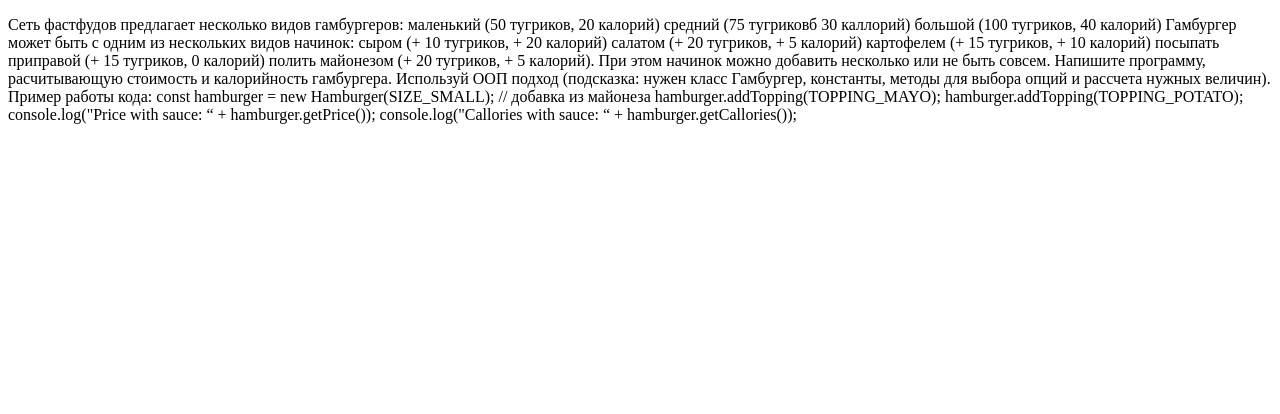
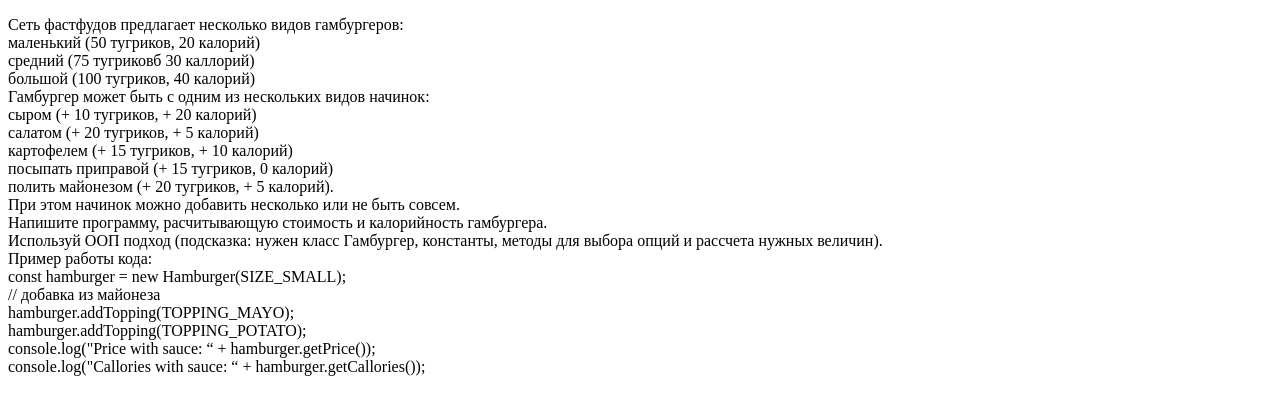
Before and after one commit to VadymSorokin/hamburger_calc, a plain HTML site: page index.html in a window 1280 px wide. Drawn offline with Linux system fonts and the light colour scheme.

Commit message:
Update index.html

```diff
--- a/index.html
+++ b/index.html
@@ -6,37 +6,38 @@
 	<title>Document</title>
 </head>
 <body>
-	<p>Сеть фастфудов предлагает несколько видов гамбургеров:
+	<p>Сеть фастфудов предлагает несколько видов гамбургеров:<br>
 
-    маленький (50 тугриков, 20 калорий)
-    средний (75 тугриковб 30 каллорий)
-    большой (100 тугриков, 40 калорий)
+    маленький (50 тугриков, 20 калорий)<br>
+    средний (75 тугриковб 30 каллорий)<br>
+    большой (100 тугриков, 40 калорий)<br>
 
 
-Гамбургер может быть с одним из нескольких видов начинок:
+Гамбургер может быть с одним из нескольких видов начинок:<br>
 
-    сыром (+ 10 тугриков, + 20 калорий)
-    салатом (+ 20 тугриков, + 5 калорий)
-    картофелем (+ 15 тугриков, + 10 калорий)
-    посыпать приправой (+ 15 тугриков, 0 калорий)
-    полить майонезом (+ 20 тугриков, + 5 калорий).
+    сыром (+ 10 тугриков, + 20 калорий)<br>
+    салатом (+ 20 тугриков, + 5 калорий)<br>
+    картофелем (+ 15 тугриков, + 10 калорий)<br>
+    посыпать приправой (+ 15 тугриков, 0 калорий)<br>
+    полить майонезом (+ 20 тугриков, + 5 калорий).<br>
 
 
-При этом начинок можно добавить несколько или не быть совсем.
+При этом начинок можно добавить несколько или не быть совсем.<br>
 
 
-Напишите программу, расчитывающую стоимость и калорийность гамбургера. Используй ООП подход (подсказка: нужен класс Гамбургер, константы, методы для выбора опций и рассчета нужных величин).
+Напишите программу, расчитывающую стоимость и калорийность гамбургера. <br>
+Используй ООП подход (подсказка: нужен класс Гамбургер, константы, методы для выбора опций и рассчета нужных величин).<br>
 
 
-Пример работы кода:
+Пример работы кода:<br>
 
-const hamburger = new Hamburger(SIZE_SMALL);
-// добавка из майонеза
-hamburger.addTopping(TOPPING_MAYO);
-hamburger.addTopping(TOPPING_POTATO);
+const hamburger = new Hamburger(SIZE_SMALL);<br>
+// добавка из майонеза<br>
+hamburger.addTopping(TOPPING_MAYO);<br>
+hamburger.addTopping(TOPPING_POTATO);<br>
 
-console.log("Price with sauce: “ + hamburger.getPrice());
-console.log("Callories with sauce: “ + hamburger.getCallories());
+console.log("Price with sauce: “ + hamburger.getPrice());<br>
+console.log("Callories with sauce: “ + hamburger.getCallories());<br>
 </p>
 	<script src="./script.js"></script>
 </body>
```
